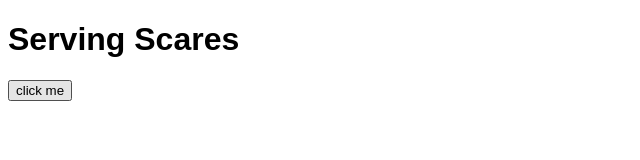
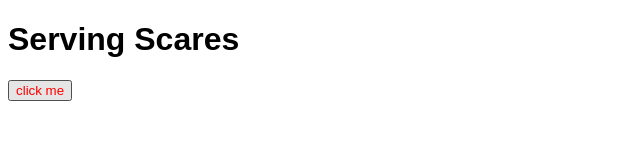
Before and after one commit to cjw2024/Serving_Scares, a plain HTML site: page index.html in a window 1280 px wide. In both pictures the pointer is over the button "click me". Shown: the full height of the page, 0-640 px from the left. Drawn offline with Linux system fonts and the light colour scheme; a web font is replaced by a local one.

Commit message:
Update style.css

```diff
--- a/style.css
+++ b/style.css
@@ -5,3 +5,11 @@
 h1:hover {
   background-color: blue;
 }
+
+button {
+  color: black;
+}
+
+button:hover {
+  color: red;
+}
```
